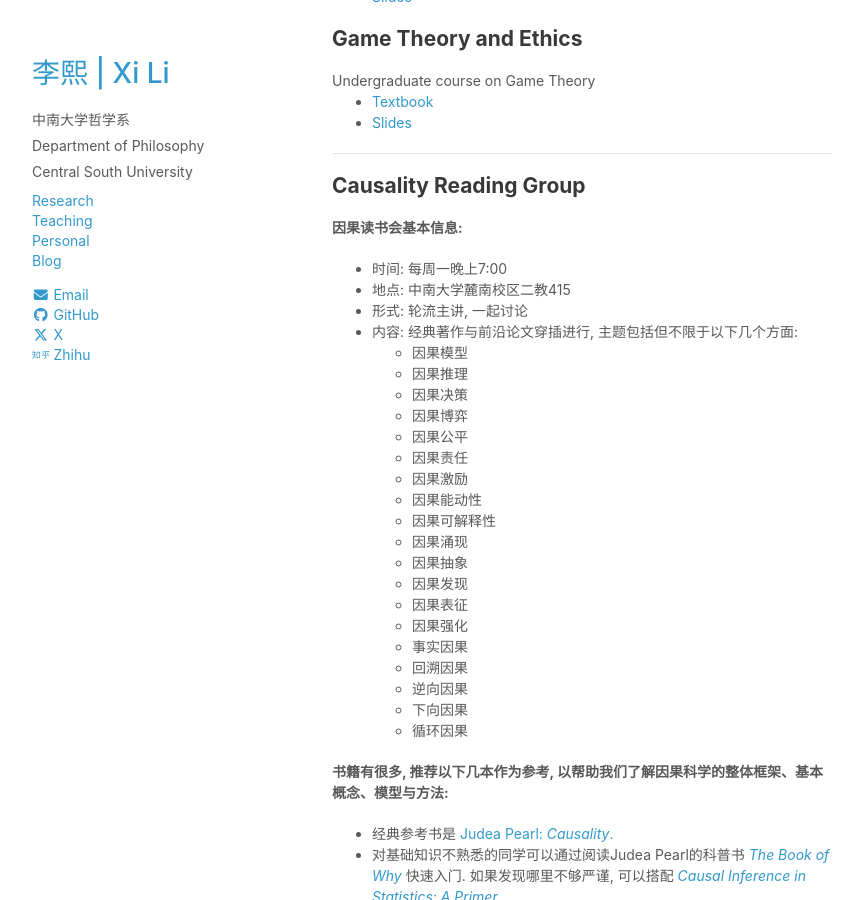
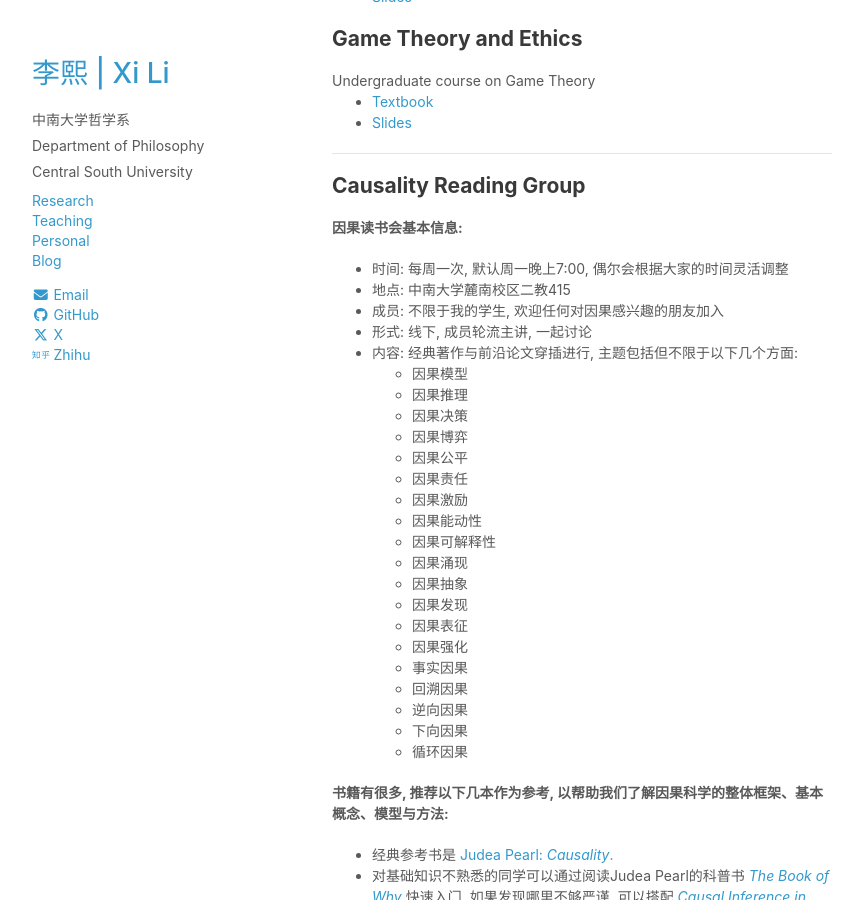
Before and after one commit to rickylixi/rickylixi.github.io, a Jekyll site: the page built from teaching.html, in a window 1280 px wide and 900 px high, scrolled down 478 px. Shown: the whole window, without its empty margins (26-889 px from the left). Built offline with Jekyll 4.4.1, drawn with Linux system fonts in a browser that asks for light colours.

Commit message:
Update teaching.html

```diff
--- a/teaching.html
+++ b/teaching.html
@@ -35,9 +35,10 @@ Undergraduate course on Game Theory
 <h2><b>Causality Reading Group</b></h2>
 <p><b>因果读书会基本信息:</b></p>
 <ul class="level-1">
- <li>时间: 每周一晚上7:00</li>
+ <li>时间: 每周一次, 默认周一晚上7:00, 偶尔会根据大家的时间灵活调整</li>
  <li>地点: 中南大学麓南校区二教415</li>
- <li>形式: 轮流主讲, 一起讨论</li>
+ <li>成员: 不限于我的学生, 欢迎任何对因果感兴趣的朋友加入</li>
+ <li>形式: 线下, 成员轮流主讲, 一起讨论</li>
  <li>内容: 经典著作与前沿论文穿插进行, 主题包括但不限于以下几个方面:</li>
   <ul class="level-2">
     <li>因果模型</li>
```
